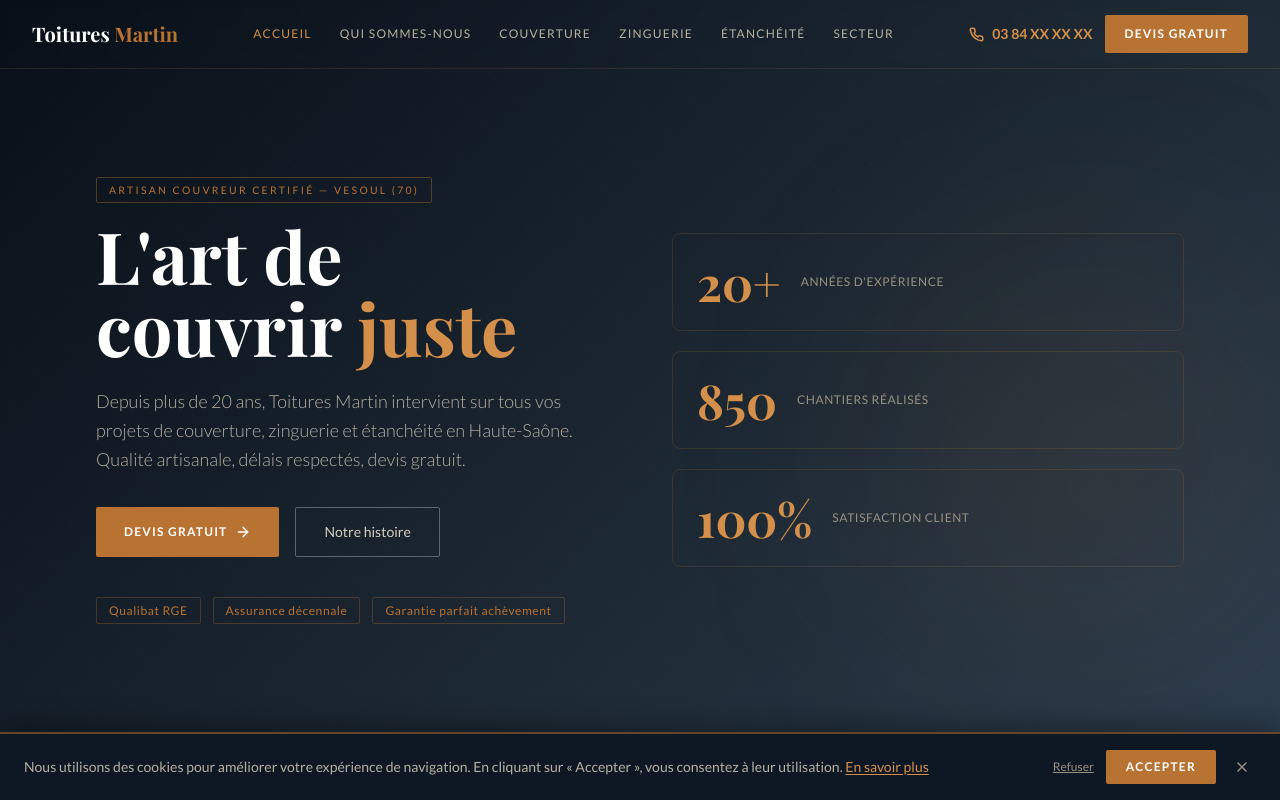
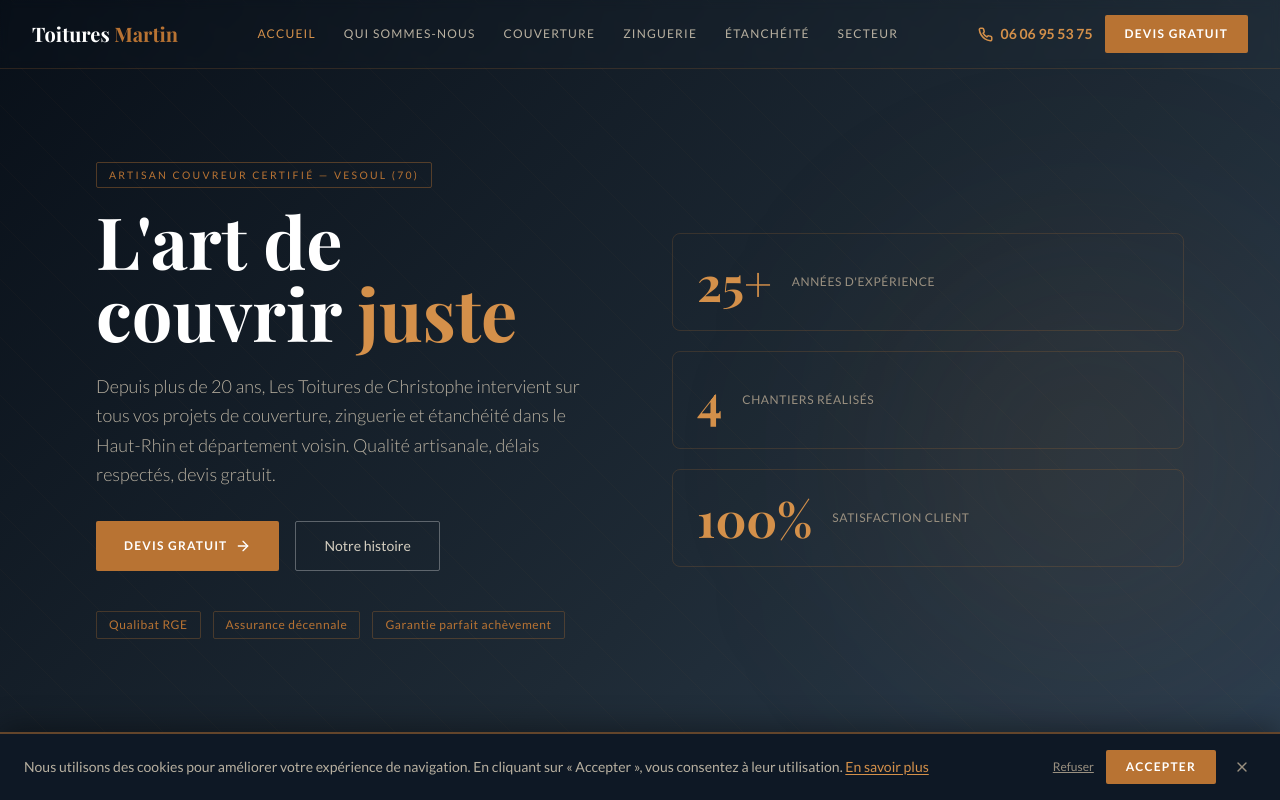
Before and after one commit to Alby9z/toiturechristophe, a React (Vite) app: page / in a window 1280 px wide. Shown: the top 800 px of the page. Built offline with nearby package versions, Linux system fonts and the light colour scheme; a web font is replaced by a local one.

Commit message:
changement page contenue

```diff
--- a/src/data/company.json
+++ b/src/data/company.json
@@ -1,28 +1,28 @@
 {
-  "name": "Toitures Martin",
+  "name": "LES TOITURES DE CHRISTOPHE",
   "tagline": "Couverture, Zinguerie & Étanchéité",
   "slogan": "L'art de couvrir juste",
-  "description": "Artisan couvreur zingueur depuis plus de 20 ans. Qualité artisanale, délais respectés, devis gratuit.",
-  "phone": "03 84 XX XX XX",
+  "description": "Artisan couvreur zingueur depuis plus de 25 ans. Qualité artisanale, délais respectés, devis gratuit.",
+  "phone": "06 06 95 53 75",
   "email": "contact@toitures-martin.fr",
   "address": {
-    "street": "12 rue des Artisans",
-    "city": "Vesoul",
-    "zip": "70000",
-    "department": "Haute-Saône (70)"
+    "street": "150 RUE DU BALLON,",
+    "city": "VALDIEU-LUTRAN",
+    "zip": "68210",
+    "department": "Haut-Rhin (68)"
   },
-  "siret": "XXX XXX XXX 00000",
-  "rcs": "RCS Vesoul B XXX XXX XXX",
-  "legalForm": "SARL",
-  "capital": "10 000 €",
-  "director": "Jean Martin",
+  "siret": "10120341200016",
+  "rcs": "101 203 412 R.C.S. Mulhouse",
+  "legalForm": "SAFU",
+  "capital": "1 000,00 €",
+  "director": "Goeller Christophe",
   "host": {
     "name": "OVH SAS",
     "address": "2 rue Kellermann, 59100 Roubaix",
     "website": "https://www.ovh.com"
   },
   "hours": {
-    "weekdays": "Lun–Ven : 7h30 – 18h00",
+    "weekdays": "Lun–Ven : 7h15-12h – 13h-17h00",
     "saturday": "Sam : 8h00 – 12h00",
     "sunday": "Dim : Fermé"
   },
@@ -31,8 +31,8 @@
     "instagram": "https://instagram.com/toitures_martin"
   },
   "stats": [
-    { "value": "20+", "label": "Années d'expérience" },
-    { "value": "850", "label": "Chantiers réalisés" },
+    { "value": "25+", "label": "Années d'expérience" },
+    { "value": "4", "label": "Chantiers réalisés" },
     { "value": "100%", "label": "Satisfaction client" }
   ],
   "certifications": [
--- a/src/data/services.json
+++ b/src/data/services.json
@@ -37,8 +37,8 @@
       "Artisan RGE certifié",
       "Respect des délais"
     ],
-    "metaTitle": "Couverture — Toitures Martin | Couvreur Vesoul Haute-Saône",
-    "metaDesc": "Pose et rénovation de toitures à Vesoul et en Haute-Saône. Artisan couvreur certifié RGE. Devis gratuit."
+    "metaTitle": "Couverture — Les Toitures de Christophe | Couvreur Haut-Rhin (68)",
+    "metaDesc": "Pose et rénovation de toitures à Valdieu-Lutran et en Haut-Rhin. Artisan couvreur certifié RGE. Devis gratuit."
   },
   {
     "id": "zinguerie",
@@ -78,8 +78,8 @@
       "Intervention rapide",
       "Garantie étanchéité"
     ],
-    "metaTitle": "Zinguerie — Toitures Martin | Gouttières & Chéneaux Vesoul",
-    "metaDesc": "Pose de gouttières, chéneaux et zinguerie à Vesoul et Haute-Saône. Artisan zingueur. Devis gratuit."
+    "metaTitle": "Zinguerie — Les Toitures de Christophe | Gouttières & Chéneaux",
+    "metaDesc": "Pose de gouttières, chéneaux et zinguerie à. Artisan zingueur. Devis gratuit."
   },
   {
     "id": "etancheite",
@@ -119,7 +119,7 @@
       "Étanchéité garantie 10 ans",
       "Intervention d'urgence possible"
     ],
-    "metaTitle": "Étanchéité — Toitures Martin | Toiture-terrasse Vesoul",
-    "metaDesc": "Étanchéité toiture-terrasse à Vesoul et Haute-Saône. Membrane bitume, EPDM. Garantie décennale."
+    "metaTitle": "Étanchéité — Les Toitures de Christophe | Toiture-terrasse Haut-Rhin",
+    "metaDesc": "Étanchéité toiture-terrasse. Membrane bitume, EPDM. Garantie décennale."
   }
 ]
--- a/src/data/zones.json
+++ b/src/data/zones.json
@@ -1,9 +1,9 @@
 {
-  "department": "Haute-Saône (70)",
-  "radius": "50 km autour de Vesoul",
-  "mainCity": "Vesoul",
+  "department": "Haut-Rhin (68)",
+  "radius": "70/90 km autour de Dannemarie",
+  "mainCity": "valdieu-lutran",
   "zones": [
-    { "name": "Vesoul", "distance": "0 km", "principal": true },
+    { "name": "valdieu-lutran", "distance": "0 km", "principal": true },
     { "name": "Gray", "distance": "35 km", "principal": true },
     { "name": "Luxeuil-les-Bains", "distance": "30 km", "principal": true },
     { "name": "Lure", "distance": "28 km", "principal": true },
@@ -18,6 +18,6 @@
     { "name": "Scey-sur-Saône", "distance": "17 km", "principal": false },
     { "name": "Fougerolles", "distance": "32 km", "principal": false }
   ],
-  "departements": ["Haute-Saône (70)", "Territoire de Belfort (90)", "Doubs (25)", "Vosges (88)"],
+  "departements": ["Haute-Saône (70)", "Territoire de Belfort (90)", "Doubs (25)", "Haut-Rhin (68)"],
   "note": "Déplacement possible hors secteur selon nature des travaux. Contactez-nous pour en discuter."
 }
--- a/src/pages/APropos.jsx
+++ b/src/pages/APropos.jsx
@@ -8,7 +8,7 @@ const VALUES = [
   { icon: <Shield size={24} className="text-cuivre-400" />, title: 'Intégrité',   desc: 'Devis honnêtes, travaux sans mauvaises surprises.' },
   { icon: <Award  size={24} className="text-cuivre-400" />, title: 'Excellence',  desc: 'Matériaux premium, finitions soignées à chaque chantier.' },
   { icon: <Users  size={24} className="text-cuivre-400" />, title: 'Proximité',   desc: 'Un artisan local qui connaît votre région et ses contraintes.' },
-  { icon: <Wrench size={24} className="text-cuivre-400" />, title: 'Savoir-faire', desc: '20 ans de métier transmis avec passion et rigueur.' },
+  { icon: <Wrench size={24} className="text-cuivre-400" />, title: 'Savoir-faire', desc: '25 ans de métier transmis avec passion et rigueur.' },
 ]
 
 const TEAM = [
@@ -37,7 +37,7 @@ export default function APropos() {
     <>
       <SEOHead
         title="Qui sommes-nous"
-        description="Découvrez l'équipe Toitures Martin, artisan couvreur à Vesoul depuis 2005. 20 ans d'expérience, certifié RGE Qualibat, garantie décennale."
+        description="Découvrez l'équipe Les Toitures de Christophe, artisan couvreur à Valdieu-Lutran depuis 2025. 25 ans d'expérience, certifié RGE Qualibat, garantie décennale."
         canonical="/a-propos"
       />
 
@@ -52,17 +52,16 @@ export default function APropos() {
       <section className="py-24 px-4">
         <div className="max-w-5xl mx-auto grid lg:grid-cols-2 gap-16 items-center">
           <div>
-            <span className="section-tag">Depuis 2005</span>
-            <h2 className="section-title">Une entreprise familiale<br />ancrée en Haute-Saône</h2>
+            <span className="section-tag">Depuis 2025</span>
+            <h2 className="section-title">Une entreprise familiale<br />ancrée dans le Haut-Rhin</h2>
             <p className="text-stone-500 font-light leading-relaxed mb-5">
-              Toitures Martin est née de la passion de Jean Martin pour le métier de couvreur.
+              Les Toitures de Christophe est née de la passion de Goeller Christophe pour le métier de couvreur.
               Après avoir appris son métier auprès des meilleurs artisans de la région,
-              il crée sa propre entreprise à Vesoul en 2005 avec une conviction simple :
+              il crée sa propre entreprise à Valdieux-Lutran en 2025 avec une conviction simple :
               offrir une qualité d'artisanat irréprochable au juste prix.
             </p>
             <p className="text-stone-500 font-light leading-relaxed mb-8">
-              Aujourd'hui, l'entreprise compte une équipe de 6 professionnels qualifiés
-              et a réalisé plus de 850 chantiers en Haute-Saône et dans les départements
+              Aujourd'hui, l'entreprise intervient dans le Haut-Rhin et dans les départements
               limitrophes. Notre réputation repose sur la rigueur, la transparence et
               le respect de nos engagements.
             </p>
@@ -90,7 +89,7 @@ export default function APropos() {
             ))}
             <div className="col-span-2 bg-cuivre-500 rounded-lg p-6 text-center">
               <span className="font-display text-2xl text-white">Intervenant local</span>
-              <p className="text-white/70 text-sm mt-1">Vesoul & Haute-Saône</p>
+              <p className="text-white/70 text-sm mt-1">Dannemarie & Département voisin</p>
             </div>
           </div>
         </div>
--- a/src/pages/Accueil.jsx
+++ b/src/pages/Accueil.jsx
@@ -33,7 +33,7 @@ export default function Accueil() {
     <>
       <SEOHead
         title={null}
-        description="Toitures Martin, artisan couvreur zingueur à Vesoul. Couverture, zinguerie, étanchéité en Haute-Saône. Devis gratuit."
+        description="Les Toitures de Christophe, artisan couvreur zingueur à Valdieu-Lutran. Couverture, zinguerie, étanchéité dans le Haut-Rhin. Devis gratuit."
         canonical="/"
       />
 
@@ -57,8 +57,8 @@ export default function Accueil() {
               couvrir <em className="text-cuivre-400 not-italic">juste</em>
             </h1>
             <p className="text-stone-400 font-light text-lg leading-relaxed mb-8 max-w-lg">
-              Depuis plus de 20 ans, Toitures Martin intervient sur tous vos projets
-              de couverture, zinguerie et étanchéité en Haute-Saône. Qualité artisanale,
+              Depuis plus de 20 ans, Les Toitures de Christophe intervient sur tous vos projets
+              de couverture, zinguerie et étanchéité dans le Haut-Rhin et département voisin. Qualité artisanale,
               délais respectés, devis gratuit.
             </p>
             <div className="flex flex-wrap gap-4">
@@ -187,8 +187,8 @@ export default function Accueil() {
             <span className="section-tag">Zone d'intervention</span>
             <h2 className="section-title">Nous intervenons<br />près de chez vous</h2>
             <p className="section-desc mb-6">
-              Basés à Vesoul, nous intervenons dans un rayon de 50 km sur l'ensemble
-              de la Haute-Saône et départements limitrophes.
+              Basés à Vesoul, nous intervenons dans un rayon de 70/90 km sur l'ensemble
+              du Haut-Rhin et départements limitrophes.
             </p>
             <Link to="/secteur" className="btn-outline-dark">
               Voir notre secteur <ArrowRight size={15} />
--- a/src/pages/Secteur.jsx
+++ b/src/pages/Secteur.jsx
@@ -12,14 +12,14 @@ export default function Secteur() {
     <>
       <SEOHead
         title="Secteur d'intervention"
-        description={`Toitures Martin intervient dans un rayon de 50 km autour de Vesoul : ${zonesData.zones.map(z => z.name).join(', ')}. Devis gratuit.`}
+        description={`Les Toitures de Christophe intervient dans un rayon de 70/90 km autour de Dannemarie : ${zonesData.zones.map(z => z.name).join(', ')}. Devis gratuit.`}
         canonical="/secteur"
       />
 
       <PageHeader
         tag="Zone géographique"
         title="Secteur d'intervention"
-        subtitle={`Nous intervenons dans un rayon de 50 km autour de Vesoul, en ${zonesData.department}.`}
+        subtitle={`Nous intervenons dans un rayon de 70/90 km autour de Dannemarie, en ${zonesData.department}.`}
         breadcrumb={[{ label: "Secteur d'intervention" }]}
       />
 
@@ -32,9 +32,9 @@ export default function Secteur() {
                style={{ height: '340px' }}>
             <div className="absolute inset-0 flex flex-col items-center justify-center gap-3">
               <MapPin size={48} className="text-cuivre-400" />
-              <p className="text-white font-display text-2xl">Vesoul — Haute-Saône</p>
+              <p className="text-white font-display text-2xl">Dannemarie — Haut-Rhin</p>
               <p className="text-stone-400 text-sm">
-                Rayon d'intervention : 50 km
+                Rayon d'intervention : 70/90 km
               </p>
               <a
                 href="https://www.google.com/maps/search/Vesoul+70000"
```
